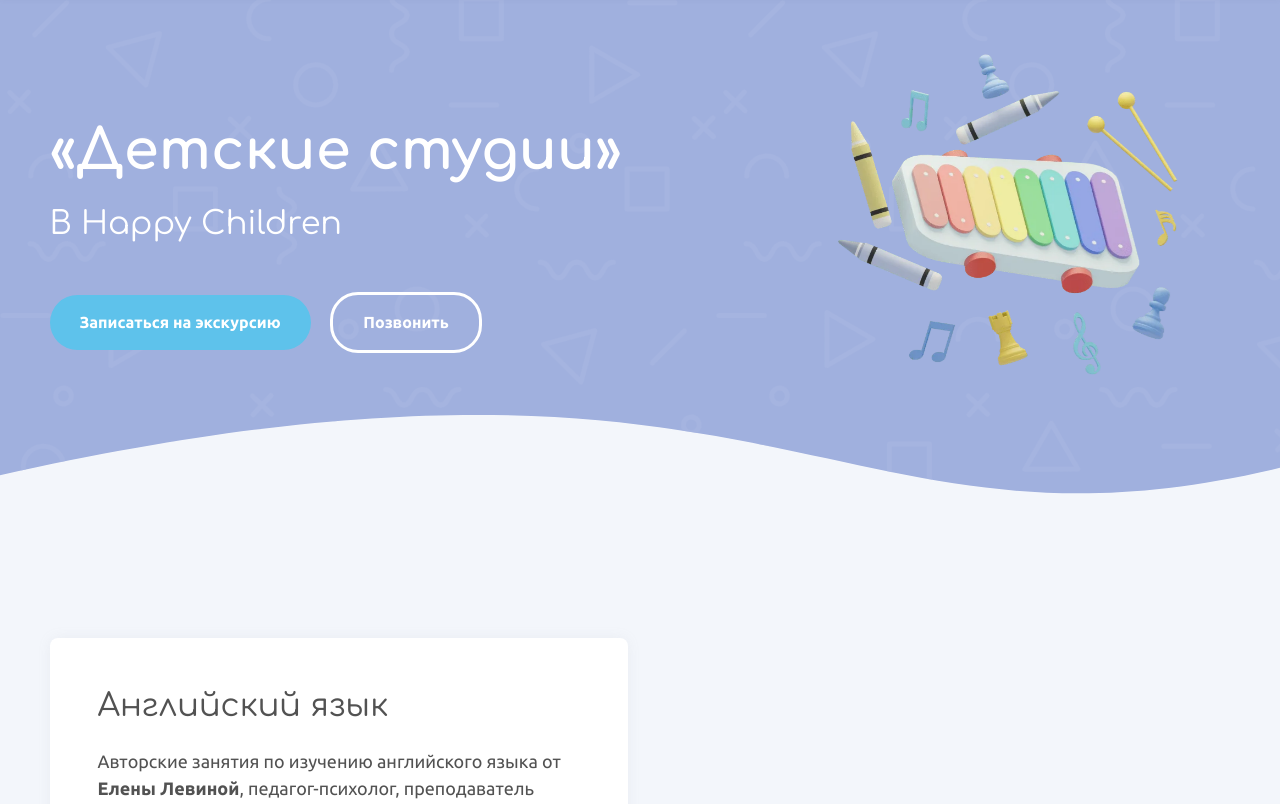
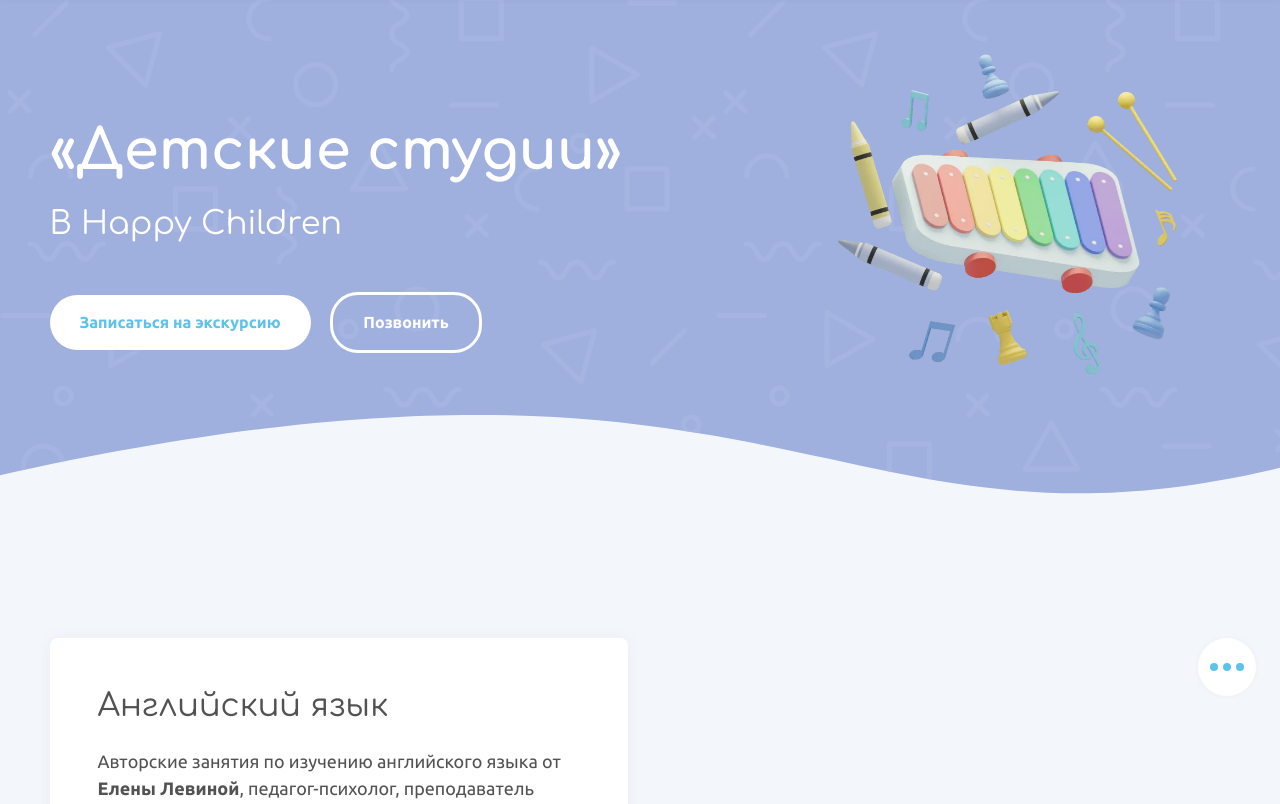
Before and after one commit to acr0matic/happy-children, a PHP site: page /studios.php in a window 1280 px wide. Shown: the part 80-884 px from the top of the page. Run offline with PHP 8.4, Linux system fonts and the light colour scheme; style sheets or scripts are compiled from the project's sources.

Commit message:
feat: финальные правки

```diff
--- a/src/partials/footer.php
+++ b/src/partials/footer.php
@@ -120,6 +120,23 @@
   </div>
   <!-- /.modal -->
 
+  <div class="social">
+    <a class="social__link social__link--hide" href="viber://contact?number=%274954102300">
+      <img src="img/social/viber.svg" alt="" class="social__icon">
+    </a>
+
+    <a class="social__link social__link--hide" href="https://api.whatsapp.com/send?phone=74954102300%E2%80%99" target="_blank">
+      <img src="img/social/whatsapp.svg" alt="" class="social__icon">
+    </a>
+
+    <a class="social__link social__link--hide" href="https://t.me/" target="_blank">
+      <img src="img/social/telegram.svg" alt="" class="social__icon">
+    </a>
+
+    <img id="social" src="img/social/social.svg" alt="" class="social__icon">
+  </div>
+  <!-- /.social -->
+
   <!-- Скрипты -->
   <!-- build:js -->
   <script src="scripts/libraries/popper.js"></script>
--- a/src/scripts/misc.js
+++ b/src/scripts/misc.js
@@ -45,3 +45,19 @@
     }
   });
 }
+
+const social = document.getElementById('social');
+const socialIcons = document.querySelectorAll('.social__link--hide')
+
+social.addEventListener('click', () => {
+  socialIcons.forEach(icon => {
+    icon.classList.toggle('social__link--hide');
+  });
+});
+
+['click', 'touchstart'].forEach(evt =>
+  window.addEventListener(evt, (e) => {
+    if (!social.contains(e.target))
+      socialIcons.forEach(icon => icon.classList.add('social__link--hide'));
+  })
+);
--- a/src/scss/components/_components.scss
+++ b/src/scss/components/_components.scss
@@ -15,3 +15,4 @@
 @import "slider/main";
 @import "table/main";
 @import "tooltip/main";
+@import "widget/social";
--- a/src/scss/components/button/_button-primary.scss
+++ b/src/scss/components/button/_button-primary.scss
@@ -1,5 +1,10 @@
 .button-primary {
   background-color: $button__bg;
+
+  &--white {
+    background-color: #ffffff;
+    color: #5ec2eb;
+  }
 
   &--inverted {
     @media (hover: hover) {
--- /dev/null
+++ b/src/scss/components/widget/_social.scss
@@ -0,0 +1,43 @@
+.social {
+  position: fixed;
+  z-index: 50;
+  right: 20px;
+  bottom: 10px;
+
+  &__link {
+    &--hide {
+      pointer-events: none;
+
+      .social__icon {
+        opacity: 0;
+        visibility: hidden;
+      }
+    }
+  }
+
+  &__icon {
+    margin-bottom: 10px;
+
+    opacity: 1;
+    visibility: visible;
+
+    cursor: pointer;
+    transition: all 0.15s ease;
+
+    @include breakpoint($breakpoint-laptop--medium) {
+      width: 75px;
+    }
+
+    @include breakpoint($breakpoint-tablet) {
+      width: 50px;
+    }
+
+    &:hover {
+      opacity: 0.7;
+
+      @include breakpoint($breakpoint-tablet) {
+        opacity: 1;
+      }
+    }
+  }
+}
--- a/src/studios.php
+++ b/src/studios.php
@@ -10,7 +10,7 @@
           <h2 class="section__title">В Happy Children</h2>
 
           <div class="studios__action">
-            <button class="studios__button button button-primary me-3" data-micromodal-trigger="modal-callback" data-modal-target="excursion">
+            <button class="studios__button button button-primary button-primary--white me-3" data-micromodal-trigger="modal-callback" data-modal-target="excursion">
               Записаться на экскурсию
             </button>
             <button class="studios__button button button-outline button-outline--white" onclick="window.open('tel:+79653171030', '_self');">Позвонить</button>
```
Also changed, not shown: src/img/favicons/favicon.png, src/img/social/social.svg (added), src/img/social/telegram.svg (added), src/img/social/viber.svg (added), src/img/social/whatsapp.svg (added).
